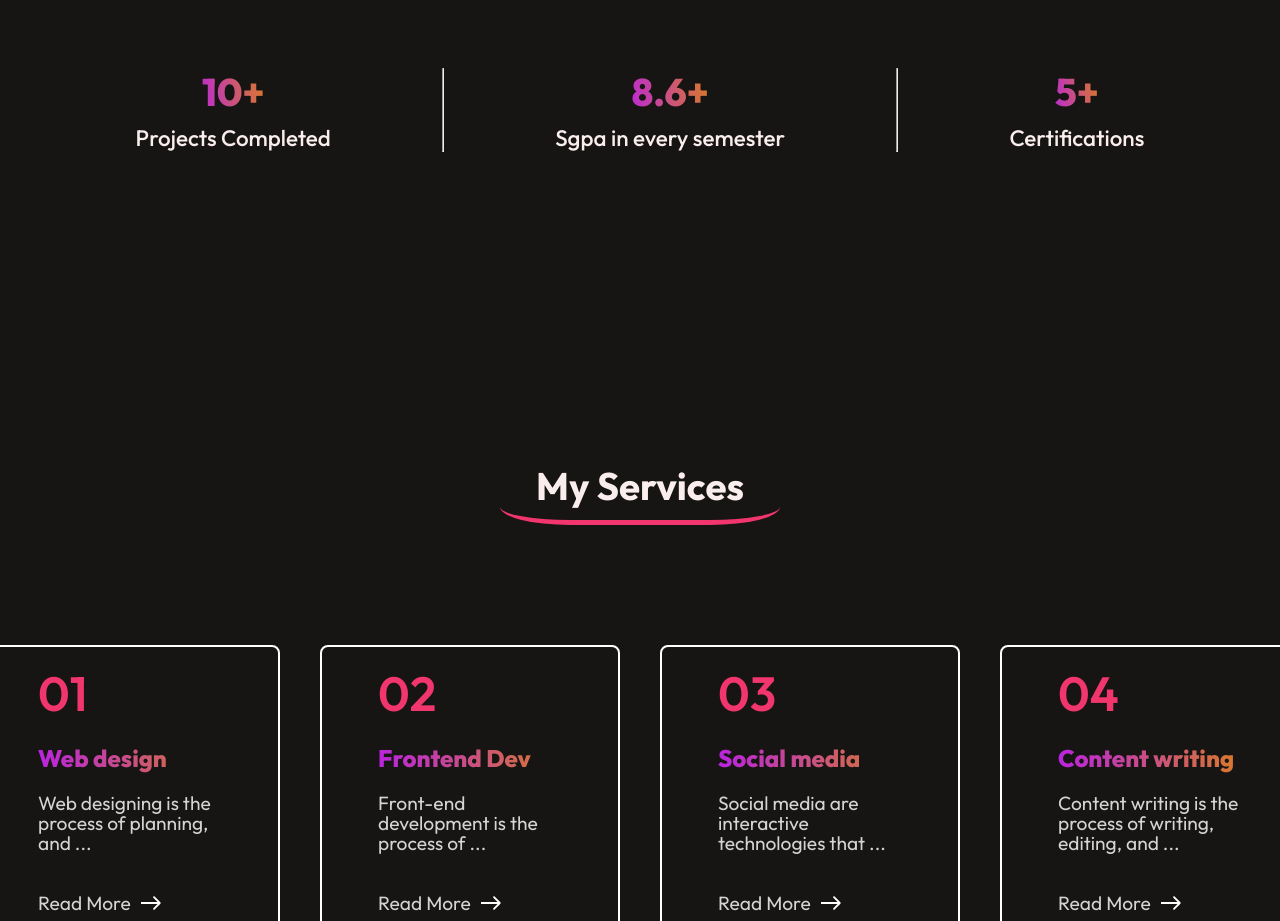
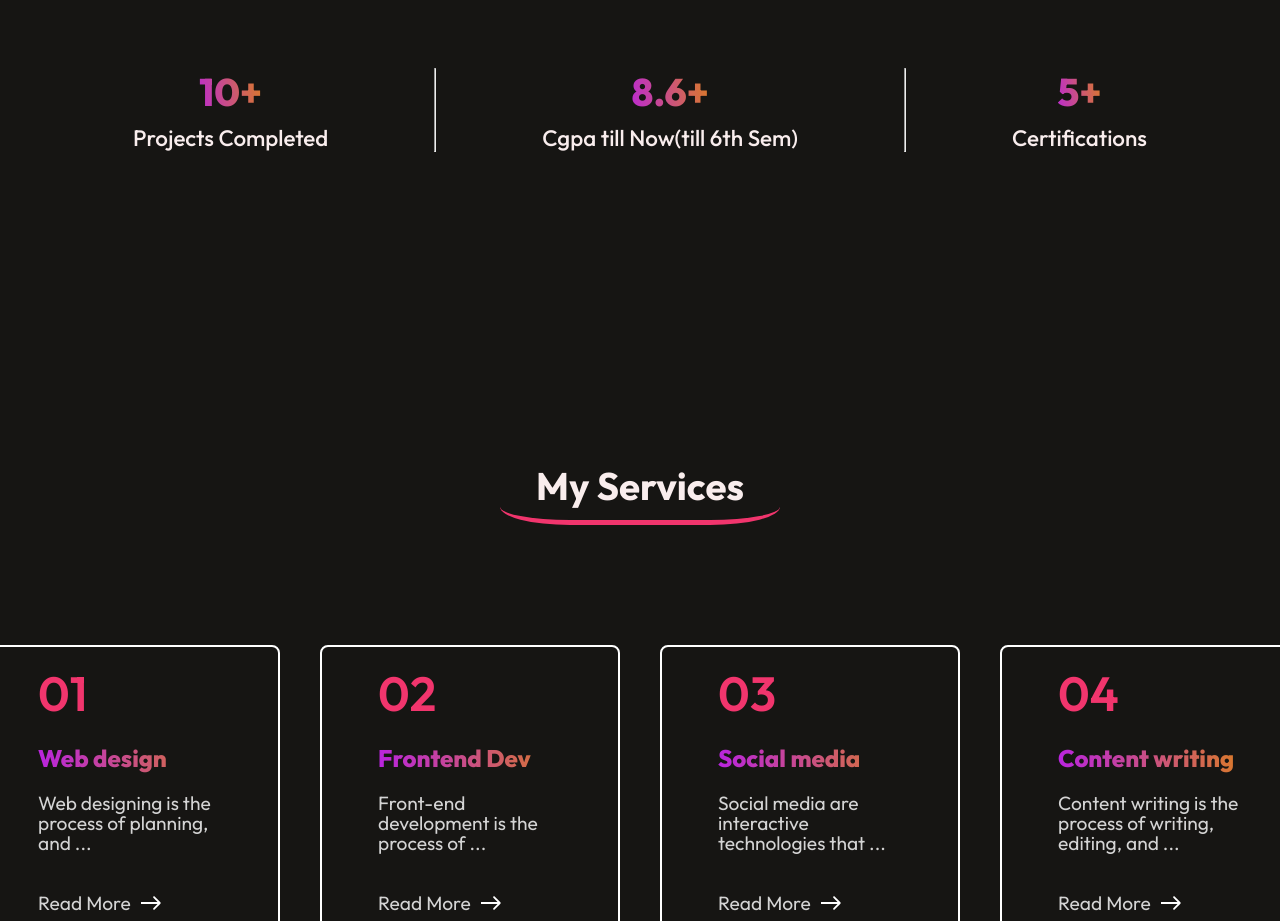
Before and after one commit to PrajapatiApurva/Portfolio-Apurva, a React (Vite) app: page / in a window 1280 px wide. Shown: the part 1660-2581 px from the top of the page. Built offline with nearby package versions, Linux system fonts and the light colour scheme; no server answers.

Commit message:
Minor changes

```diff
--- a/src/Components/About/About.jsx
+++ b/src/Components/About/About.jsx
@@ -44,7 +44,7 @@ const About = () => {
         <hr />
         <div className="about-achievement">
           <h3>8.6+</h3>
-          <p>Sgpa in every semester</p>
+          <p>Cgpa till Now(till 6th Sem)</p>
         </div>
         <hr />
         <div className="about-achievement">
```
